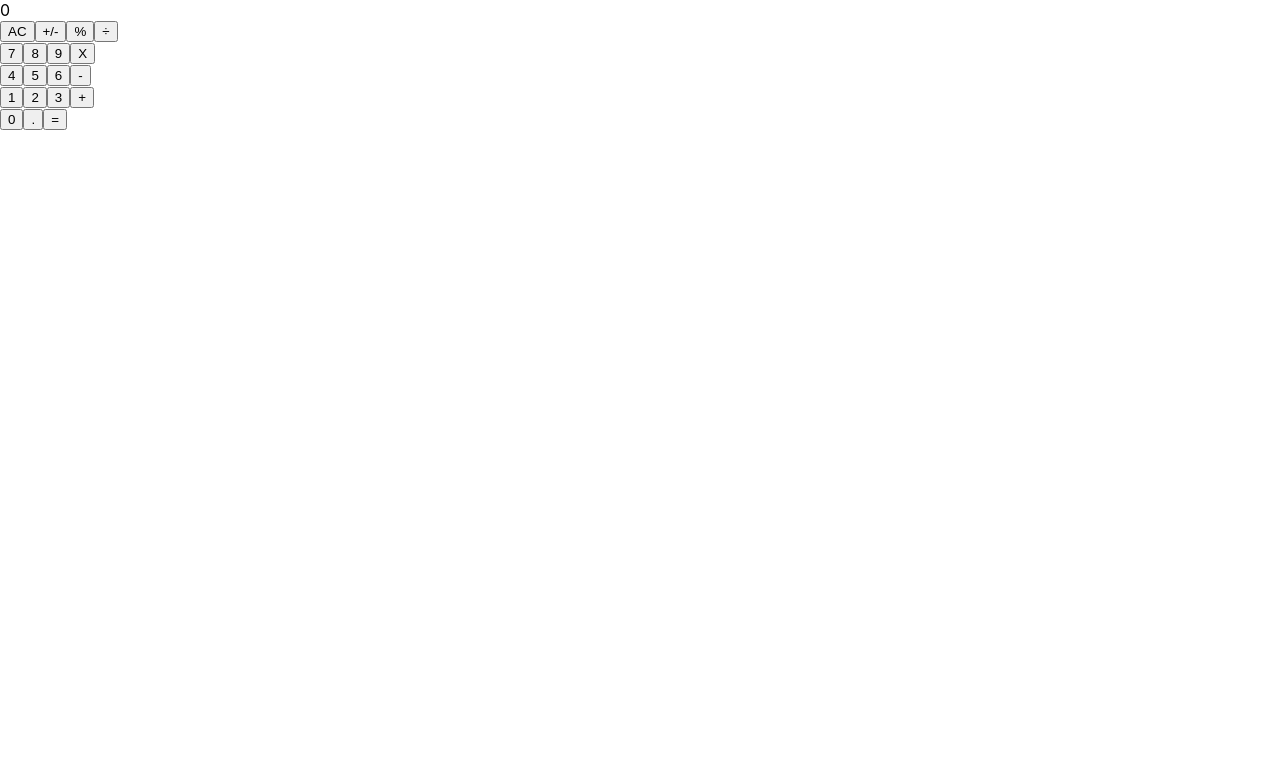
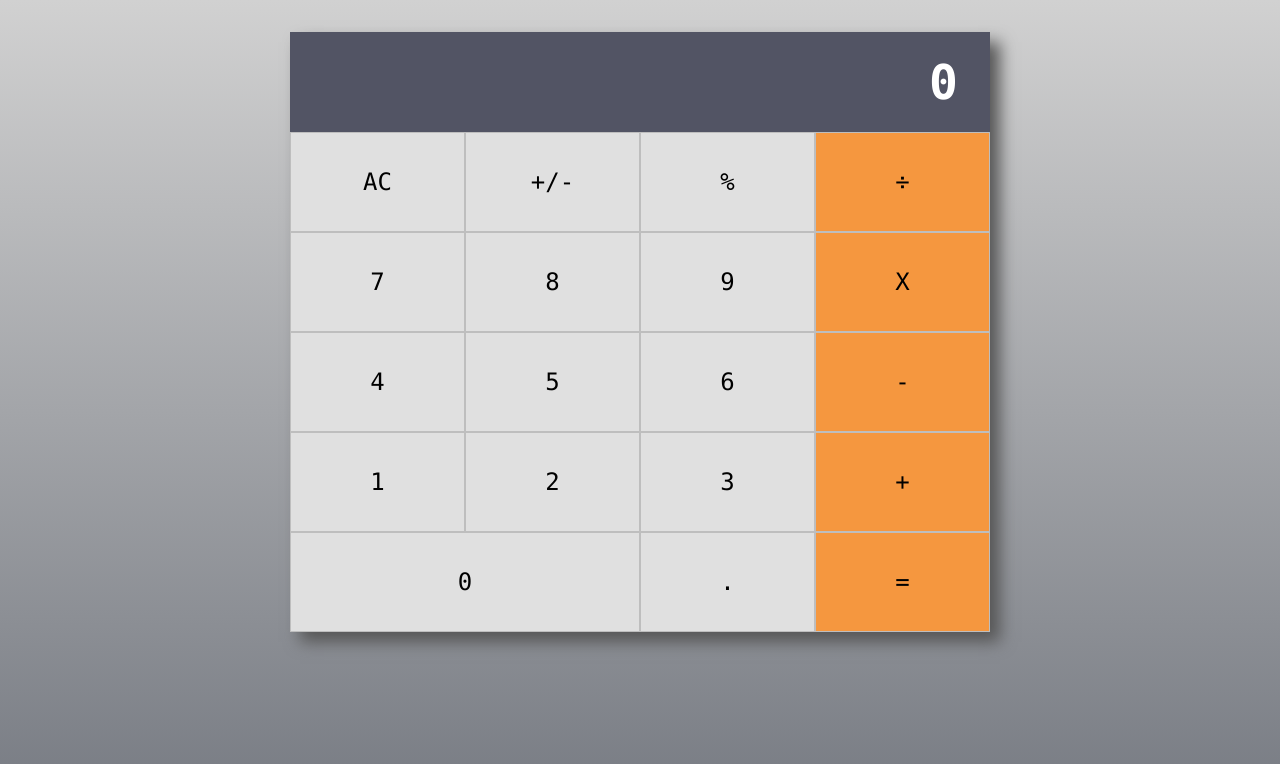
Before and after one commit to dansantander/calculator, a React (Create React App) app: page / in a window 1280 px wide. Shown: the top 764 px of the page. Built offline with nearby package versions, Linux system fonts and the light colour scheme.

Commit message:
Add: styling to calculator

```diff
--- a/src/components/App.js
+++ b/src/components/App.js
@@ -4,7 +4,7 @@ import ButtonPanel from './ButtonPanel';
 
 function App() {
   return (
-    <div className="calculator-body">
+    <div className="calculator">
       <Display />
       <ButtonPanel />
     </div>
--- a/src/components/Button.js
+++ b/src/components/Button.js
@@ -1,14 +1,26 @@
 import React from 'react';
 import PropTypes from 'prop-types';
 
-function Button({ name }) {
+function Button({ name, color, wide }) {
+  const style = {
+    backgroundColor: color,
+    width: wide ? '50%' : '25%',
+  };
+
   return (
-    <button type="submit">{ name }</button>
+    <button type="button" className="button" style={style}>{ name }</button>
   );
 }
 
 Button.propTypes = {
-  name: PropTypes.string.isRequired,
+  name: PropTypes.string,
+  color: PropTypes.string,
+  wide: PropTypes.bool,
+};
+
+Button.defaultProps = {
+  name: 'name',
+  wide: false,
 };
 
 export default Button;
--- a/src/components/ButtonPanel.js
+++ b/src/components/ButtonPanel.js
@@ -3,34 +3,34 @@ import Button from './Button';
 
 function ButtonPanel() {
   return (
-    <div>
-      <div>
-        <Button name="AC" />
-        <Button name="+/-" />
-        <Button name="%" />
+    <div className= "buttonPanel">
+      <div className= "buttonGroup">
+        <Button name="AC" color="#e0e0e0"/>
+        <Button name="+/-" color="#e0e0e0"/>
+        <Button name="%" color="#e0e0e0"/>
         <Button name="÷" />
       </div>
-      <div>
-        <Button name="7" />
-        <Button name="8" />
-        <Button name="9" />
+      <div className= "buttonGroup">
+        <Button name="7" color="#e0e0e0"/>
+        <Button name="8" color="#e0e0e0"/>
+        <Button name="9" color="#e0e0e0"/>
         <Button name="X" />
       </div>
-      <div>
-        <Button name="4" />
-        <Button name="5" />
-        <Button name="6" />
+      <div className= "buttonGroup">
+        <Button name="4" color="#e0e0e0"/>
+        <Button name="5" color="#e0e0e0"/>
+        <Button name="6" color="#e0e0e0"/>
         <Button name="-" />
       </div>
-      <div>
-        <Button name="1" />
-        <Button name="2" />
-        <Button name="3" />
+      <div className= "buttonGroup">
+        <Button name="1" color="#e0e0e0"/>
+        <Button name="2" color="#e0e0e0"/>
+        <Button name="3" color="#e0e0e0"/>
         <Button name="+" />
       </div>
-      <div>
-        <Button name="0" />
-        <Button name="." />
+      <div className= "buttonGroup">
+        <Button name="0" color="#e0e0e0" wide="true" />
+        <Button name="." color="#e0e0e0"/>
         <Button name="=" />
       </div>
     </div>
--- a/src/index.css
+++ b/src/index.css
@@ -1,22 +1,10 @@
-body {
+*,
+*::before,
+*::after {
+  padding: 0;
   margin: 0;
-  font-family:
-    -apple-system,
-    BlinkMacSystemFont,
-    'Segoe UI',
-    'Roboto',
-    'Oxygen',
-    'Ubuntu',
-    'Cantarell',
-    'Fira Sans',
-    'Droid Sans',
-    'Helvetica Neue',
-    sans-serif;
+  box-sizing: border-box;
   -webkit-font-smoothing: antialiased;
-  -moz-osx-font-smoothing: grayscale;
-}
-
-code {
   font-family:
     source-code-pro,
     Menlo,
@@ -25,3 +13,51 @@ code {
     'Courier New',
     monospace;
 }
+
+body {
+  /* background-color: rgb(43, 43, 43); */
+  background-image: linear-gradient(rgb(209, 209, 209), rgb(116, 120, 128));
+  background-repeat: no-repeat;
+  height: 100vh;
+}
+
+.calculator {
+  width: 700px;
+  margin: 2rem auto;
+  box-shadow: 10px 10px 15px rgb(87, 87, 87);
+}
+
+.display {
+  background-color: rgb(82, 84, 100);
+  color: white;
+  height: 100px;
+  font-size: 3rem;
+  font-weight: 600;
+  display: flex;
+  justify-content: flex-end;
+  align-items: center;
+  padding: 0 2rem;
+}
+
+.buttonPanel {
+  display: flex;
+  flex-direction: column;
+}
+
+.buttonGroup {
+  height: 100px;
+  display: flex;
+}
+
+.button {
+  background-color: rgb(245, 151, 63);
+  border: 1px solid rgb(190, 190, 190);
+  width: 25%;
+  text-align: center;
+  font-size: 1.5em;
+  cursor: pointer;
+}
+
+.button:hover {
+  filter: opacity(60%);
+}
```
Also changed, not shown: .stylelintrc.json.
